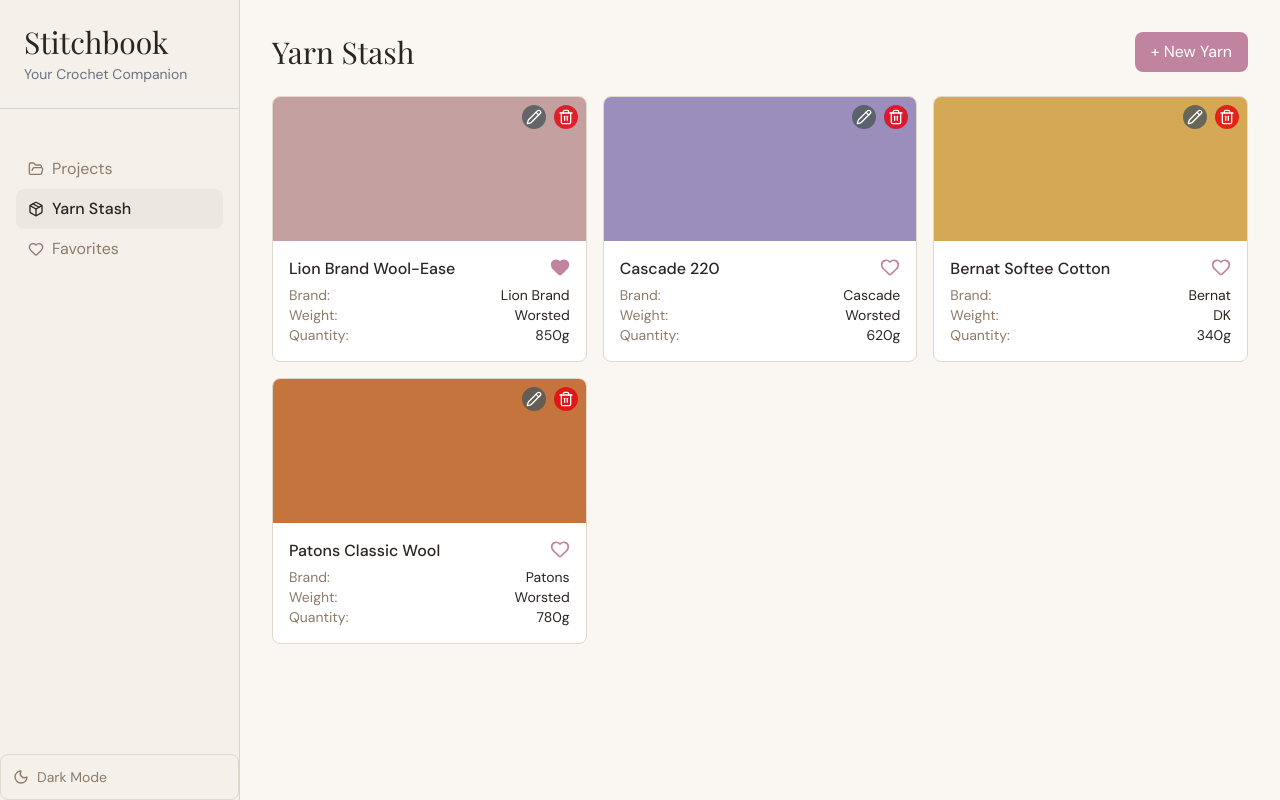
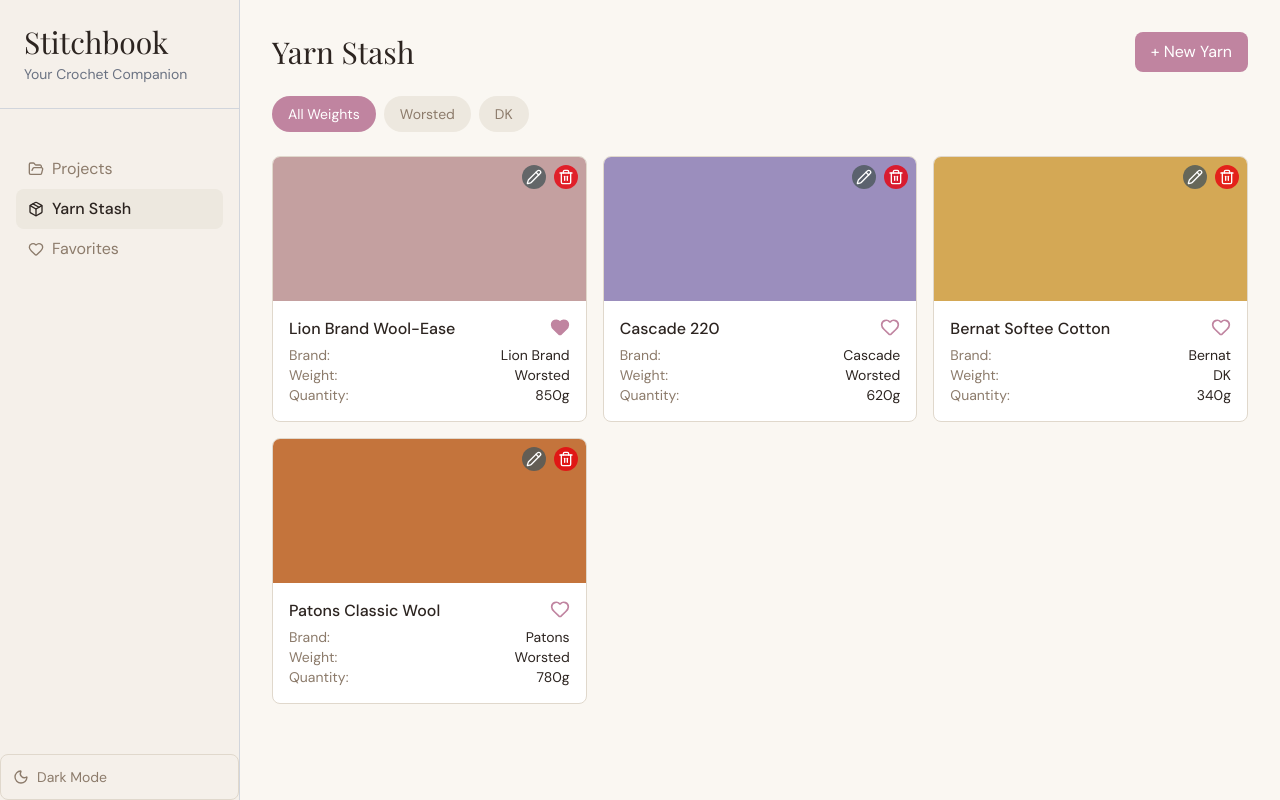
Before and after one commit to janeta1/crochet-app, a React (Vite) app: page /yarn-stash in a window 1280 px wide. Built offline with nearby package versions, Linux system fonts and the light colour scheme.

Commit message:
Add yarn filtering by weights and empty state

```diff
--- a/src/pages/YarnStashPage.jsx
+++ b/src/pages/YarnStashPage.jsx
@@ -4,6 +4,10 @@
 
 function YarnStashPage() {
   const [yarns, setYarns] = useState(sampleYarns);
+  const weights = ['all', ...new Set(yarns.map(y => y.weight))];
+  const [activeWeight, setActiveWeight] = useState('all');
+
+  const filteredYarns = yarns.filter(y => activeWeight === 'all' || y.weight === activeWeight);
 
   return (
     <div>
@@ -16,14 +20,42 @@
         </button>
       </div>
 
+      <div className="flex items-center justify-between mb-6">
+        <div className="flex gap-2">
+          {weights.map((filter) => (
+            <button
+              key={filter}
+              onClick={() => setActiveWeight(filter)}
+              className={`px-4 py-2 rounded-full text-sm capitalize ${activeWeight === filter ? "bg-accent text-white" : "bg-bg-secondary text-text-secondary hover:bg-border"}`}
+            >
+              {filter === "all" ? "All Weights" : filter.replace("-", " ")}
+            </button>
+          ))}
+        </div>
+      </div>
+
       <div className="grid grid-cols-1 sm:grid-cols-2 lg:grid-cols-3 gap-4">
-        {yarns.map((yarn) => (
+        {filteredYarns.map((yarn) => (
           <YarnCard
             key={yarn.id}
             yarn={yarn}
           />
         ))}
       </div>
+
+      {filteredYarns.length === 0 && (
+        <div className="flex flex-col gap-2 items-center justify-center py-15 text-text-secondary">
+          <img
+            src="src\assets\sad_yarn.png"
+            alt="No yarns"
+            className="w-30 h-30 mb-3"
+          />
+          <p className="text-xl mb-2">No yarns here...</p>
+          <p className="text-base">
+            Your stash is empty. Click "+ New Yarn" to get started.
+          </p>
+        </div>
+      )}
     </div>
   )
 }
```
